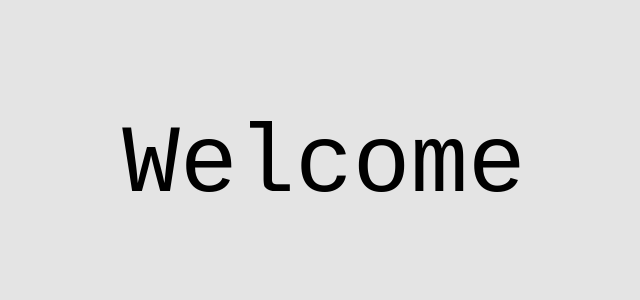
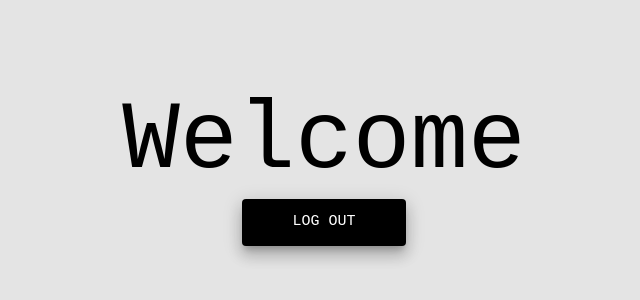
Before and after one commit to Sehbaz/full-stack-task, a React (Vite) app in the folder client/: page / in a window 1280 px wide. Shown: the part 234-534 px from the top of the page, without its empty margins (316-956 px from the left). Built offline with nearby package versions, Linux system fonts and the light colour scheme.

Commit message:
feat(auth): add divider and register link to login page

```diff
--- a/client/src/pages/Dashboard.tsx
+++ b/client/src/pages/Dashboard.tsx
@@ -1,4 +1,4 @@
-import { Box, Typography } from "@mui/material";
+import { Box, Button, Typography } from "@mui/material";
 
 const Dashboard = () => {
   return (
@@ -6,6 +6,7 @@ const Dashboard = () => {
       minHeight="100vh"
       bgcolor="#e4e4e4ff"
       display="flex"
+      flexDirection="column"
       justifyContent="center"
       alignItems="center"
       px={2}
@@ -13,6 +14,23 @@ const Dashboard = () => {
       <Typography variant="h1" component="h2">
         Welcome
       </Typography>
+
+      <Button
+        variant="contained"
+        size="large"
+        aria-label="login"
+        sx={{
+          boxShadow: 10,
+          py: 1.3,
+          px: 6.3,
+
+          backgroundColor: "black",
+          color: "white",
+        }}
+        onClick={() => (window.location.href = "/login")}
+      >
+        Log out
+      </Button>
     </Box>
   );
 };
--- a/client/src/pages/Login.tsx
+++ b/client/src/pages/Login.tsx
@@ -1,9 +1,9 @@
-import { Button, Stack, TextField } from "@mui/material";
+import { Button, Divider, Stack, TextField, Typography } from "@mui/material";
 import AuthLayout from "../components/auth/AuthLayout";
 
 const Login = () => (
   <AuthLayout
-    title="Login"
+    title="Log in"
     subtitle="Login to keep your projects flowing."
     gradient="radial-gradient(circle at 30% 30%, #a6cdfb, #5a9cfb, #1d5edb)"
     accentColor="#5a9cfb"
@@ -37,6 +37,20 @@ const Login = () => (
       >
         Log in
       </Button>
+      <Divider sx={{ my: 2 }}>
+        <Typography align="center" variant="body2" color="text.secondary">
+          or
+        </Typography>
+      </Divider>
+      <Typography align="center" variant="body2" color="text.secondary">
+        Already have an account?{" "}
+        <span
+          style={{ color: "#fb8585", cursor: "pointer" }}
+          onClick={() => (window.location.href = "/register")}
+        >
+          Register
+        </span>
+      </Typography>
     </Stack>
   </AuthLayout>
 );
--- a/client/src/pages/Register.tsx
+++ b/client/src/pages/Register.tsx
@@ -1,4 +1,4 @@
-import { Button, Stack, TextField } from "@mui/material";
+import { Button, Divider, Stack, TextField, Typography } from "@mui/material";
 import AuthLayout from "../components/auth/AuthLayout";
 
 const Register = () => (
@@ -55,6 +55,20 @@ const Register = () => (
         Create account
       </Button>
     </Stack>
+    <Divider sx={{ my: 2 }}>
+      <Typography align="center" variant="body2" color="text.secondary">
+        or
+      </Typography>
+    </Divider>
+    <Typography align="center" variant="body2" color="text.secondary">
+      Already have an account?{" "}
+      <span
+        style={{ color: "#fb8585", cursor: "pointer" }}
+        onClick={() => (window.location.href = "/login")}
+      >
+        Log in
+      </span>
+    </Typography>
   </AuthLayout>
 );
 
```
